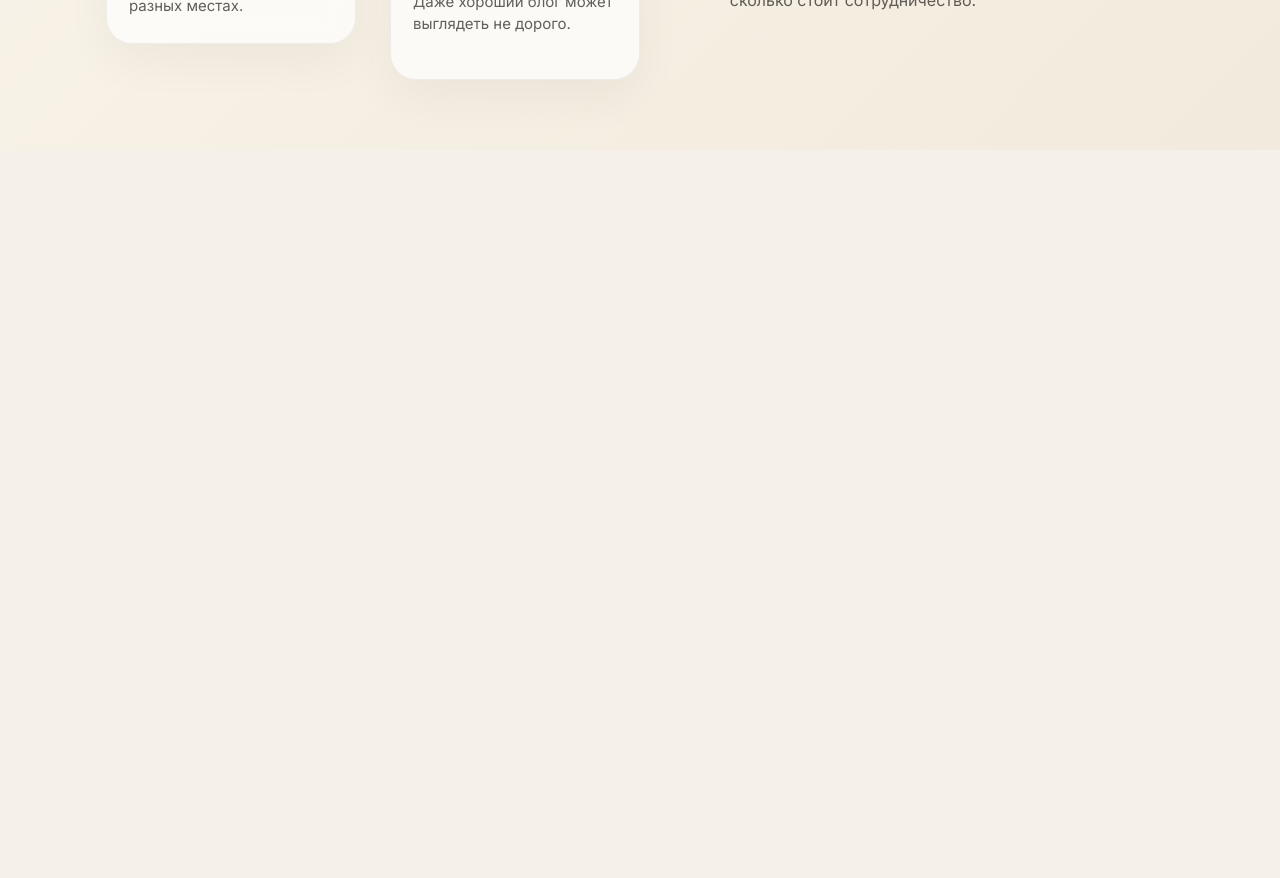
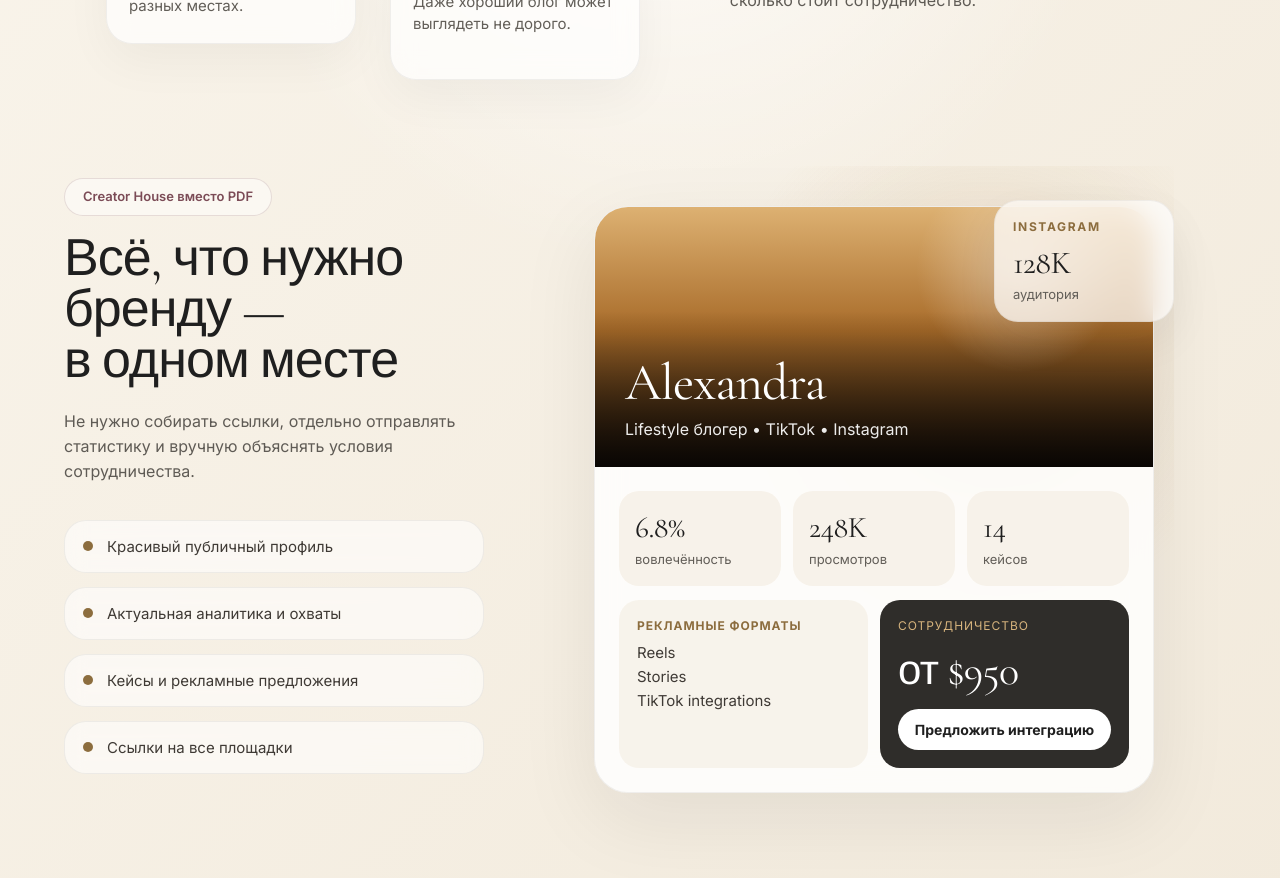
Before and after one commit to tsstish/creator-house, a Next.js app: page / in a window 1280 px wide. Shown: the part 1000-1878 px from the top of the page. Before the commit the page ends 1150 px from the top, so only its background shows below. Built offline with nearby package versions, Linux system fonts and the light colour scheme.

Commit message:
Update page.tsx

```diff
--- a/app/page.tsx
+++ b/app/page.tsx
@@ -215,6 +215,382 @@ export default function Home() {
             </div>
           </div>
         </section>
+        <section
+  style={{
+    padding: "40px 0 120px",
+  }}
+>
+  <div
+    style={{
+      display: "grid",
+      gridTemplateColumns: "minmax(420px, 0.9fr) minmax(620px, 1fr)",
+      gap: 70,
+      alignItems: "center",
+    }}
+  >
+    {/* LEFT */}
+
+    <div>
+      <div className="section-kicker">
+        Creator House вместо PDF
+      </div>
+
+      <h2
+        className="section-title"
+        style={{
+          maxWidth: 480,
+          marginBottom: 22,
+        }}
+      >
+        Всё, что нужно
+        <br />
+        бренду —
+        <br />
+        в одном месте
+      </h2>
+
+      <p
+        className="section-text"
+        style={{
+          maxWidth: 470,
+          marginBottom: 36,
+        }}
+      >
+        Не нужно собирать ссылки, отдельно
+        отправлять статистику и вручную
+        объяснять условия сотрудничества.
+      </p>
+
+      <div
+        style={{
+          display: "flex",
+          flexDirection: "column",
+          gap: 14,
+          maxWidth: 420,
+        }}
+      >
+        {[
+          "Красивый публичный профиль",
+          "Актуальная аналитика и охваты",
+          "Кейсы и рекламные предложения",
+          "Ссылки на все площадки",
+        ].map((item) => (
+          <div
+            key={item}
+            style={{
+              display: "flex",
+              alignItems: "center",
+              gap: 14,
+              padding: "16px 18px",
+              background: "rgba(255,255,255,.56)",
+              border: "1px solid rgba(31,31,31,.06)",
+              borderRadius: 22,
+              backdropFilter: "blur(10px)",
+            }}
+          >
+            <div
+              style={{
+                width: 10,
+                height: 10,
+                borderRadius: 999,
+                background: "#8C6D3E",
+                flexShrink: 0,
+              }}
+            />
+
+            <span
+              style={{
+                fontSize: 15,
+                color: "#3F3A35",
+              }}
+            >
+              {item}
+            </span>
+          </div>
+        ))}
+      </div>
+    </div>
+
+    {/* RIGHT MOCKUP */}
+
+    <div
+      style={{
+        position: "relative",
+        height: 620,
+      }}
+    >
+      {/* background glow */}
+
+      <div
+        style={{
+          position: "absolute",
+          inset: 0,
+          background:
+            "radial-gradient(circle at 70% 30%, rgba(205,168,118,.24), transparent 44%)",
+        }}
+      />
+
+      {/* floating mini card */}
+
+      <div
+        style={{
+          position: "absolute",
+          right: 0,
+          top: 34,
+          width: 180,
+          background: "rgba(255,255,255,.72)",
+          border: "1px solid rgba(31,31,31,.05)",
+          borderRadius: 24,
+          padding: 18,
+          backdropFilter: "blur(12px)",
+          boxShadow: "0 18px 44px rgba(31,31,31,.06)",
+          zIndex: 3,
+        }}
+      >
+        <div
+          style={{
+            fontSize: 12,
+            color: "#8C6D3E",
+            letterSpacing: ".14em",
+            textTransform: "uppercase",
+            marginBottom: 10,
+            fontWeight: 700,
+          }}
+        >
+          Instagram
+        </div>
+
+        <div
+          className="display"
+          style={{
+            fontSize: 32,
+            marginBottom: 4,
+          }}
+        >
+          128K
+        </div>
+
+        <div
+          style={{
+            fontSize: 13,
+            color: "#625E58",
+          }}
+        >
+          аудитория
+        </div>
+      </div>
+
+      {/* main mockup */}
+
+      <div
+        style={{
+          position: "absolute",
+          left: 40,
+          top: 40,
+          width: 560,
+          borderRadius: 34,
+          background: "rgba(255,255,255,.82)",
+          border: "1px solid rgba(31,31,31,.06)",
+          boxShadow: "0 26px 80px rgba(31,31,31,.08)",
+          overflow: "hidden",
+          backdropFilter: "blur(18px)",
+        }}
+      >
+        {/* top image */}
+
+        <div
+          style={{
+            height: 260,
+            background:
+              "linear-gradient(180deg,#ddb172 0%, #a86b29 48%, #24170d 100%)",
+            position: "relative",
+          }}
+        >
+          <div
+            style={{
+              position: "absolute",
+              inset: 0,
+              background:
+                "radial-gradient(circle at 76% 24%, rgba(255,255,255,.38), transparent 22%), linear-gradient(180deg, transparent 40%, rgba(0,0,0,.74))",
+            }}
+          />
+
+          <div
+            style={{
+              position: "absolute",
+              left: 30,
+              bottom: 28,
+              color: "white",
+            }}
+          >
+            <div
+              className="display"
+              style={{
+                fontSize: 52,
+                lineHeight: 1,
+                marginBottom: 10,
+              }}
+            >
+              Alexandra
+            </div>
+
+            <div
+              style={{
+                fontSize: 16,
+                opacity: .92,
+              }}
+            >
+              Lifestyle блогер • TikTok • Instagram
+            </div>
+          </div>
+        </div>
+
+        {/* content */}
+
+        <div
+          style={{
+            padding: 24,
+          }}
+        >
+          <div
+            style={{
+              display: "grid",
+              gridTemplateColumns: "1fr 1fr 1fr",
+              gap: 12,
+              marginBottom: 14,
+            }}
+          >
+            {[
+              ["6.8%", "вовлечённость"],
+              ["248K", "просмотров"],
+              ["14", "кейсов"],
+            ].map(([value, label]) => (
+              <div
+                key={value}
+                style={{
+                  background: "#f7f2ea",
+                  borderRadius: 20,
+                  padding: "18px 16px",
+                }}
+              >
+                <div
+                  className="display"
+                  style={{
+                    fontSize: 30,
+                    marginBottom: 6,
+                  }}
+                >
+                  {value}
+                </div>
+
+                <div
+                  style={{
+                    fontSize: 13,
+                    color: "#625E58",
+                  }}
+                >
+                  {label}
+                </div>
+              </div>
+            ))}
+          </div>
+
+          <div
+            style={{
+              display: "grid",
+              gridTemplateColumns: "1fr 1fr",
+              gap: 12,
+            }}
+          >
+            <div
+              style={{
+                background: "rgba(246,241,232,.8)",
+                borderRadius: 20,
+                padding: 18,
+              }}
+            >
+              <div
+                style={{
+                  color: "#8C6D3E",
+                  fontSize: 12,
+                  marginBottom: 8,
+                  fontWeight: 700,
+                  letterSpacing: ".08em",
+                  textTransform: "uppercase",
+                }}
+              >
+                Рекламные форматы
+              </div>
+
+              <div
+                style={{
+                  fontSize: 15,
+                  lineHeight: 1.6,
+                  color: "#3F3A35",
+                }}
+              >
+                Reels
+                <br />
+                Stories
+                <br />
+                TikTok integrations
+              </div>
+            </div>
+
+            <div
+              style={{
+                background: "#2F2D2A",
+                color: "white",
+                borderRadius: 20,
+                padding: 18,
+                display: "flex",
+                flexDirection: "column",
+                justifyContent: "space-between",
+              }}
+            >
+              <div
+                style={{
+                  color: "#D7B47D",
+                  fontSize: 12,
+                  letterSpacing: ".08em",
+                  textTransform: "uppercase",
+                  marginBottom: 18,
+                }}
+              >
+                сотрудничество
+              </div>
+
+              <div
+                className="display"
+                style={{
+                  fontSize: 42,
+                  lineHeight: 1,
+                  marginBottom: 16,
+                }}
+              >
+                от $950
+              </div>
+
+              <button
+                style={{
+                  border: "none",
+                  background: "white",
+                  color: "#1F1F1F",
+                  borderRadius: 999,
+                  padding: "12px 16px",
+                  fontSize: 14,
+                  fontWeight: 650,
+                }}
+              >
+                Предложить интеграцию
+              </button>
+            </div>
+          </div>
+        </div>
+      </div>
+    </div>
+  </div>
+</section>
       </section>
     </main>
   );
```
